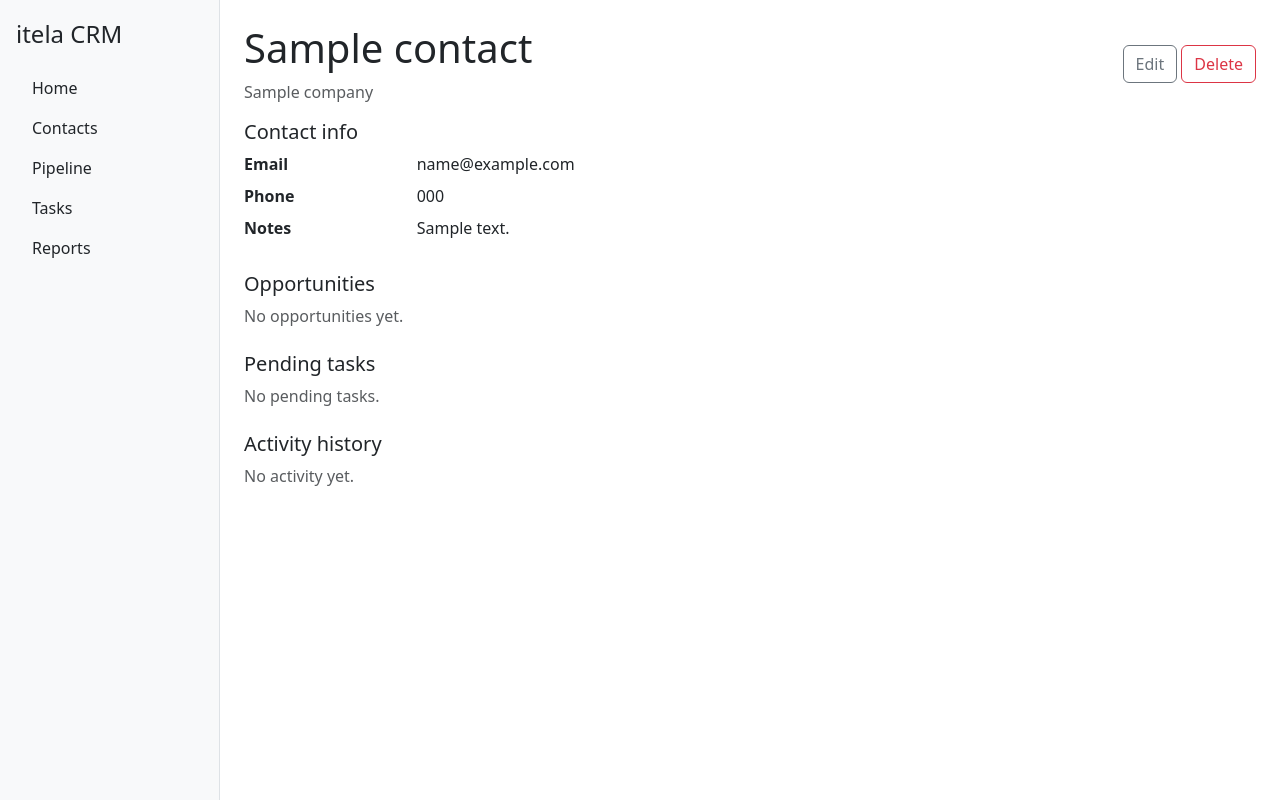
After one commit to rguaido50/crm-proyecto, a FastAPI app: template src/crm/contacts/templates/detail.html in a window 1280 px wide. The commit adds this page. Run offline with FastAPI, Linux system fonts and the light colour scheme; the template is opened without the code that fills it: most values are stand-ins (such as "Sample title", 1, 10 or a date in 2020); parts of the project's set-up code (start-up, migrations or seed data) failed here and were passed over; some libraries are stand-ins or nearby versions.

Commit message:
feat: add contacts views, templates and hx-boost for HTMX-backed forms

```diff
--- /dev/null
+++ b/src/crm/contacts/templates/detail.html
@@ -0,0 +1,71 @@
+{% extends "base.html" %}
+
+{% block title %}{{ contact.name }}{% endblock %}
+
+{% block content %}
+<div class="d-flex justify-content-between align-items-center mb-3">
+  <div>
+    <h1>{{ contact.name }}</h1>
+    {% if contact.company %}<p class="text-muted mb-0">{{ contact.company }}</p>{% endif %}
+  </div>
+  <div>
+    <button class="btn btn-outline-secondary" type="button" data-bs-toggle="collapse" data-bs-target="#edit-contact-form">
+      Edit
+    </button>
+    <form class="d-inline" method="post" action="/contacts/{{ contact.id }}/delete">
+      <button class="btn btn-outline-danger" type="submit">Delete</button>
+    </form>
+  </div>
+</div>
+
+<form id="edit-contact-form" class="collapse card card-body mb-3" method="post" action="/contacts/{{ contact.id }}/edit">
+  <div class="mb-2">
+    <label class="form-label" for="name">Name</label>
+    <input class="form-control" type="text" id="name" name="name" value="{{ contact.name }}" required>
+  </div>
+  <div class="mb-2">
+    <label class="form-label" for="company">Company</label>
+    <input class="form-control" type="text" id="company" name="company" value="{{ contact.company or '' }}">
+  </div>
+  <div class="mb-2">
+    <label class="form-label" for="email">Email</label>
+    <input class="form-control" type="email" id="email" name="email" value="{{ contact.email or '' }}">
+  </div>
+  <div class="mb-2">
+    <label class="form-label" for="phone">Phone</label>
+    <input class="form-control" type="text" id="phone" name="phone" value="{{ contact.phone or '' }}">
+  </div>
+  <div class="mb-2">
+    <label class="form-label" for="notes">Notes</label>
+    <textarea class="form-control" id="notes" name="notes">{{ contact.notes or '' }}</textarea>
+  </div>
+  <button class="btn btn-primary" type="submit">Save Changes</button>
+</form>
+
+<section class="mb-4">
+  <h2 class="h5">Contact info</h2>
+  <dl class="row">
+    <dt class="col-sm-2">Email</dt>
+    <dd class="col-sm-10">{{ contact.email or "—" }}</dd>
+    <dt class="col-sm-2">Phone</dt>
+    <dd class="col-sm-10">{{ contact.phone or "—" }}</dd>
+    <dt class="col-sm-2">Notes</dt>
+    <dd class="col-sm-10">{{ contact.notes or "—" }}</dd>
+  </dl>
+</section>
+
+<section class="mb-4">
+  <h2 class="h5">Opportunities</h2>
+  <p class="text-muted">No opportunities yet.</p>
+</section>
+
+<section class="mb-4">
+  <h2 class="h5">Pending tasks</h2>
+  <p class="text-muted">No pending tasks.</p>
+</section>
+
+<section class="mb-4">
+  <h2 class="h5">Activity history</h2>
+  <p class="text-muted">No activity yet.</p>
+</section>
+{% endblock %}
--- a/src/crm/main.py
+++ b/src/crm/main.py
@@ -4,6 +4,7 @@ from fastapi import FastAPI
 from fastapi.staticfiles import StaticFiles
 
 from crm.contacts.router import router as contacts_api_router
+from crm.contacts.views import router as contacts_views_router
 
 BASE_DIR = Path(__file__).parent
 
@@ -11,3 +12,4 @@ app = FastAPI(title="itela CRM")
 app.mount("/static", StaticFiles(directory=BASE_DIR / "static"), name="static")
 
 app.include_router(contacts_api_router)
+app.include_router(contacts_views_router)
--- a/src/crm/templates/base.html
+++ b/src/crm/templates/base.html
@@ -7,7 +7,7 @@
   <link rel="stylesheet" href="{{ url_for('static', path='bootstrap/bootstrap.min.css') }}">
   <script src="{{ url_for('static', path='htmx/htmx.min.js') }}" defer></script>
 </head>
-<body>
+<body hx-boost="true">
   <div class="d-flex">
     <nav class="d-flex flex-column flex-shrink-0 p-3 bg-light border-end" style="width: 220px; min-height: 100vh;">
       <span class="fs-4 mb-3">itela CRM</span>
```
Also changed, not shown: src/crm/contacts/templates/list.html (added, +53 -0 lines), src/crm/contacts/views.py (added, +72 -0 lines).
